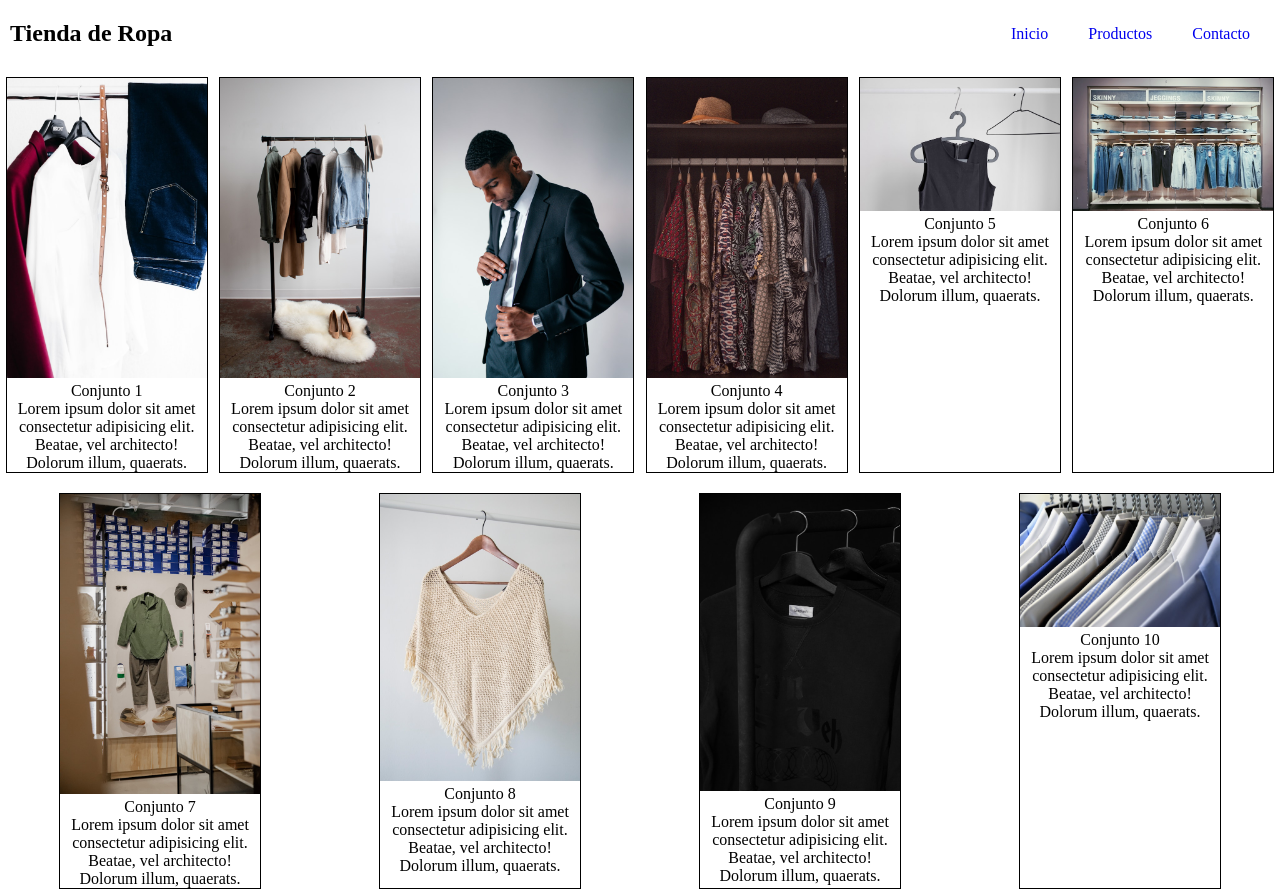
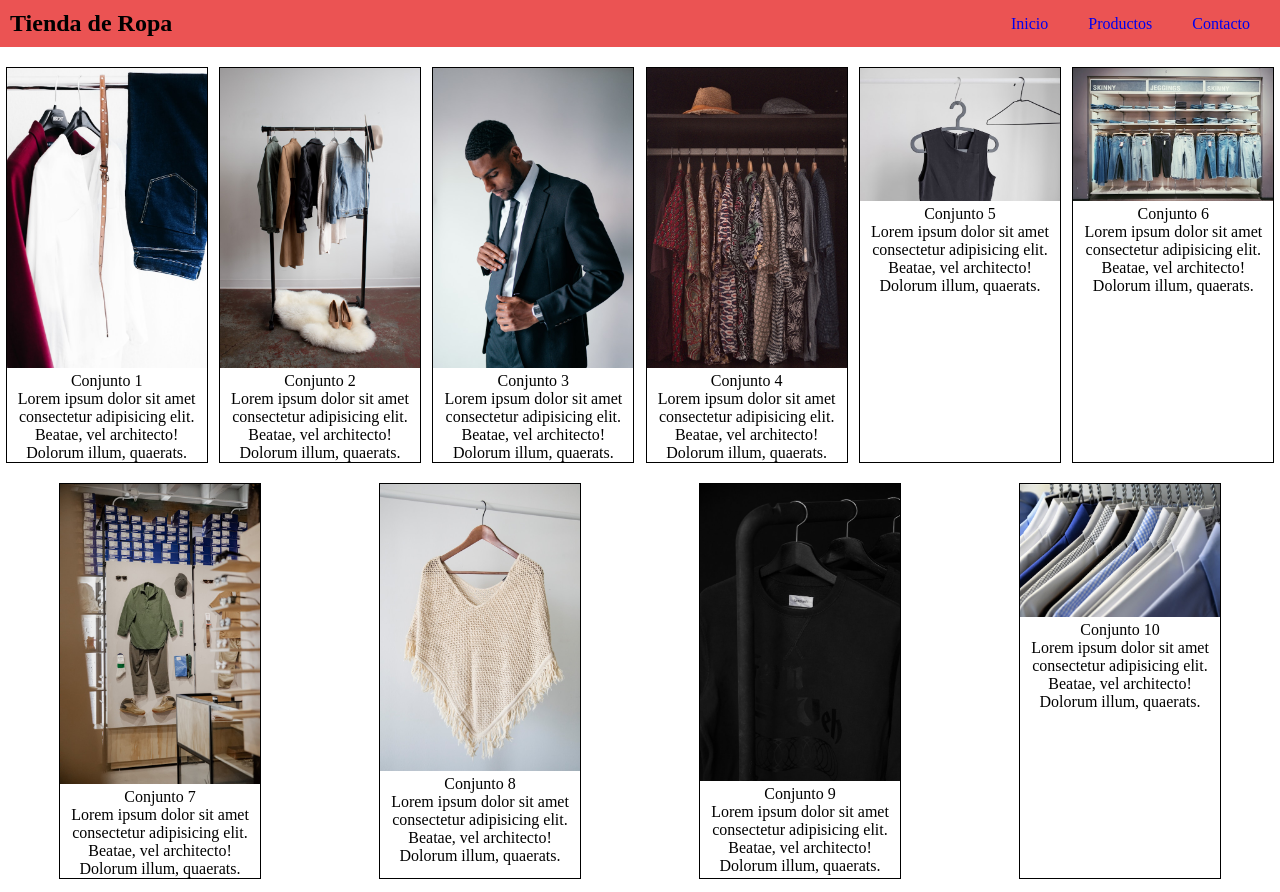
Before and after one commit to Jomanu5/Tienda_RopaFlex, a plain HTML site: page index.html in a window 1280 px wide. Shown: the top 892 px of the page. Drawn offline with Linux system fonts and the light colour scheme.

Commit message:
segunda modificación css

```diff
--- a/assets/css/style.css
+++ b/assets/css/style.css
@@ -4,9 +4,9 @@
 }
 
 nav{
+    background-color: #eb5353;
     display: flex;
     justify-content: space-between;
-    margin-top: 10px;
     padding: 10px;
     align-items: center;
 }
@@ -26,16 +26,12 @@ nav a {
 nav li {
     margin: 0 20px 0 20px;
 }
-/*
-header {
-    margin-top: ;
-} */
 
 #ropa {
     display: flex;
     flex-wrap: wrap;
     justify-content: space-around;
-    /* align-items: space-around; */
+
 }
 #ropa img {
     width: 200px;
```
